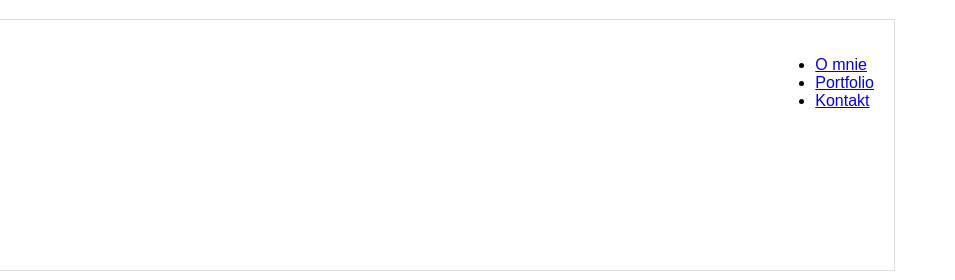
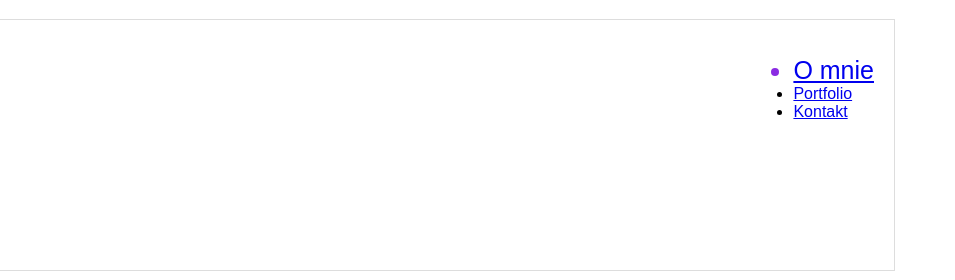
Before and after one commit to mowmikosmos1/taks-1, a plain HTML site: page index.html in a window 1280 px wide. In both pictures the pointer is over the item "O mnie". Shown: the part 177-457 px from the top of the page, 325-1280 px from the left. Drawn offline with Linux system fonts and the light colour scheme.

Commit message:
Add links hover effects

```diff
--- a/style.css
+++ b/style.css
@@ -19,3 +19,7 @@ nav{
     display: flex;
     justify-content:space-between;
 }
+nav li:hover{
+    font-size: 25px;
+    color: blueviolet;
+}
```
